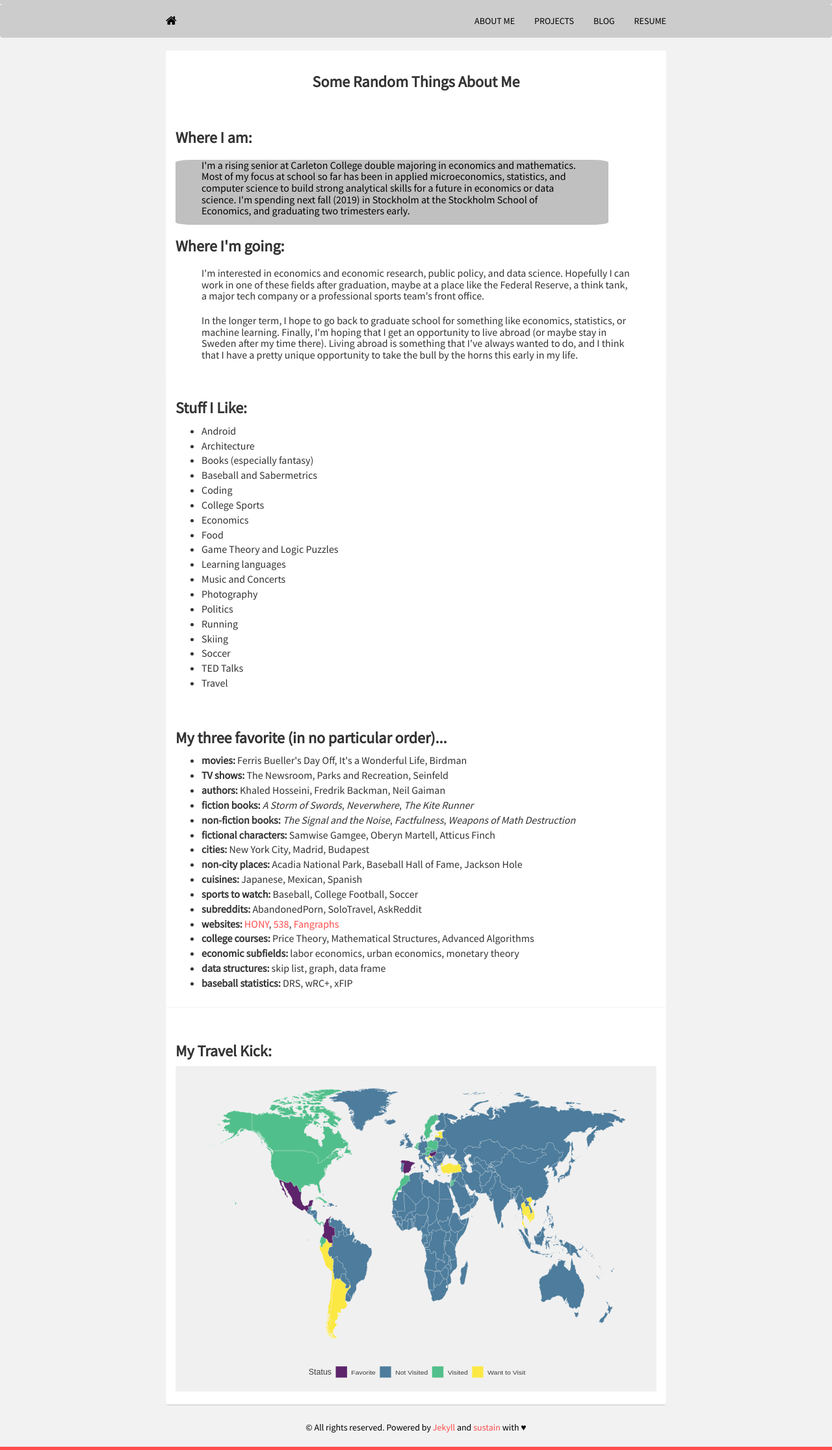
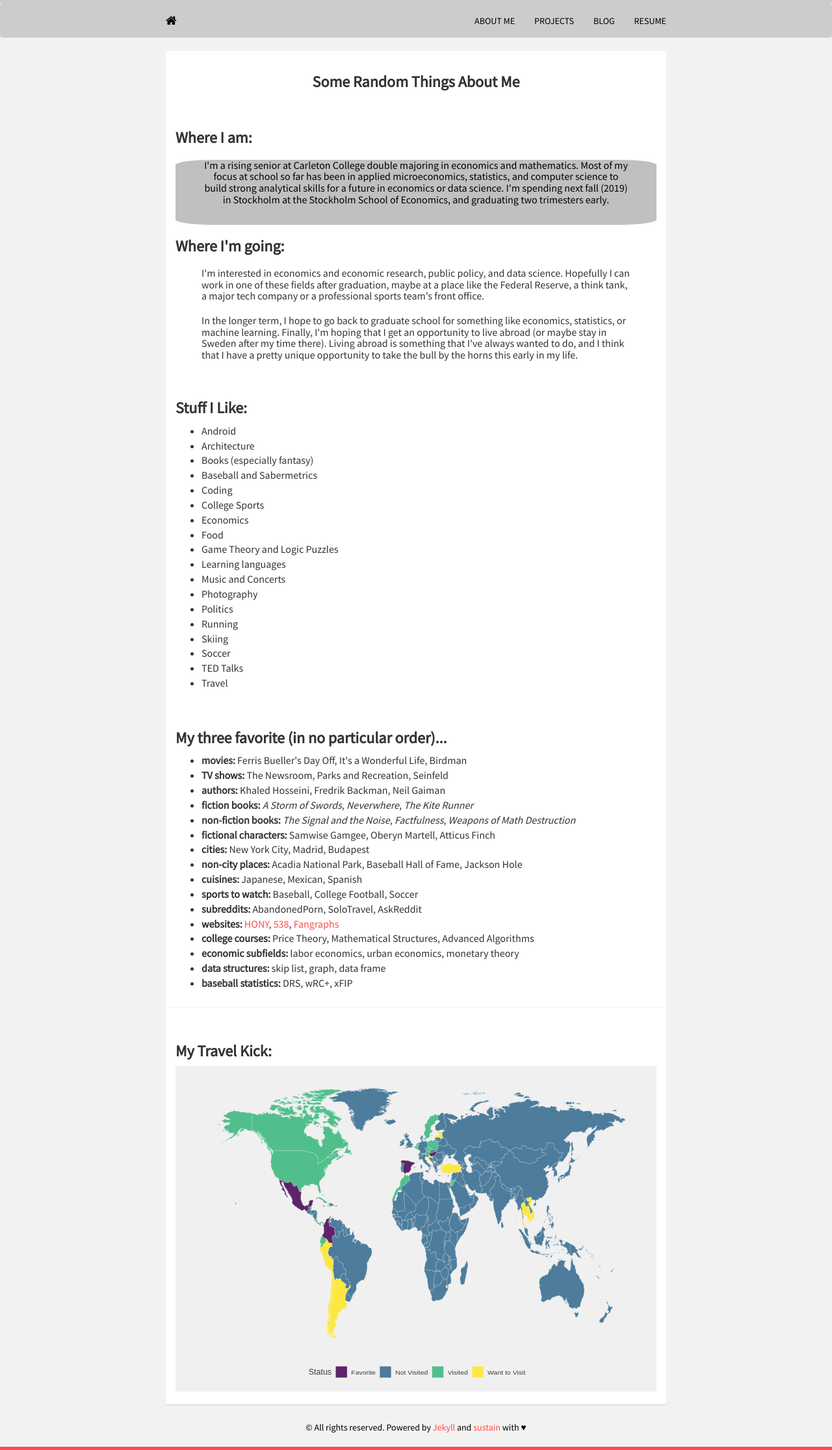
Before and after one commit to mrkaye97/mrkaye97.github.io, a Jekyll site: the page built from about.html, in a window 1280 px wide. Shown: the whole page at 65% size. Built offline with Jekyll 4.4.1, drawn with Linux system fonts in a browser that asks for light colours; nearby versions of some CDN libraries.

Commit message:
Update about.html

```diff
--- a/about.html
+++ b/about.html
@@ -29,13 +29,13 @@
 				<head>
 				<style>
 				#myDIV {
-				  width: 90%;
+				  width: 100%;
 				  height: 100px;
 				  background-color: silver;
 				  color: black;
-				  border-radius:4%; /*supported by all latest Browser*/
-				  -moz-border-radius:4%; /*For older Browser*/
-				  -webkit-border-radius:4%;/*For older Browser*/
+				  border-radius:8%; /*supported by all latest Browser*/
+				  -moz-border-radius:8%; /*For older Browser*/
+				  -webkit-border-radius:8%;/*For older Browser*/
 				}
 
 				/* Safari 4.0 - 8.0 */
@@ -48,13 +48,11 @@
 				}
 				</style>
 				</head>
-
+				<center>
 				<div id="myDIV">
 				  <h3 style="font-size:16px;margin-left: 2.5em;margin-right: 2.5em">I'm a rising senior at Carleton College double majoring in economics and mathematics. Most of my focus at school so far has been in applied microeconomics, statistics, and computer science to build strong analytical skills for a future in economics or data science. I'm spending next fall (2019) in Stockholm at the Stockholm School of Economics, and graduating two trimesters early.</h3>
 				</div>
-
-
-
+				</center>
 
 			  <h3><strong>Where I'm going:</strong></h3>
 			  <h3 style="font-size:16px;margin-left: 2.5em;margin-right: 2.5em">I'm interested in economics and economic research, public policy, and data science. Hopefully I can work in one of these fields after graduation, maybe at a place like the Federal Reserve, a think tank, a major tech company or a professional sports team's front office.</h3>
```
